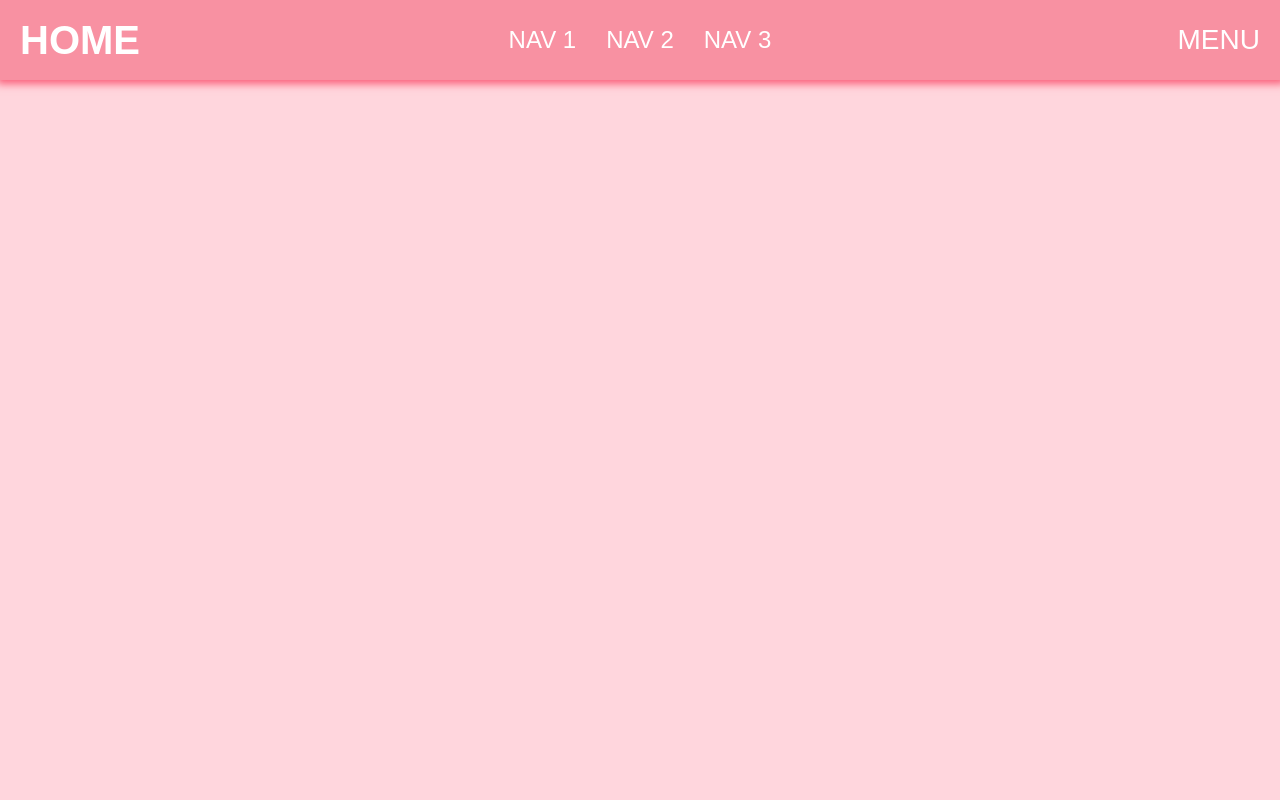
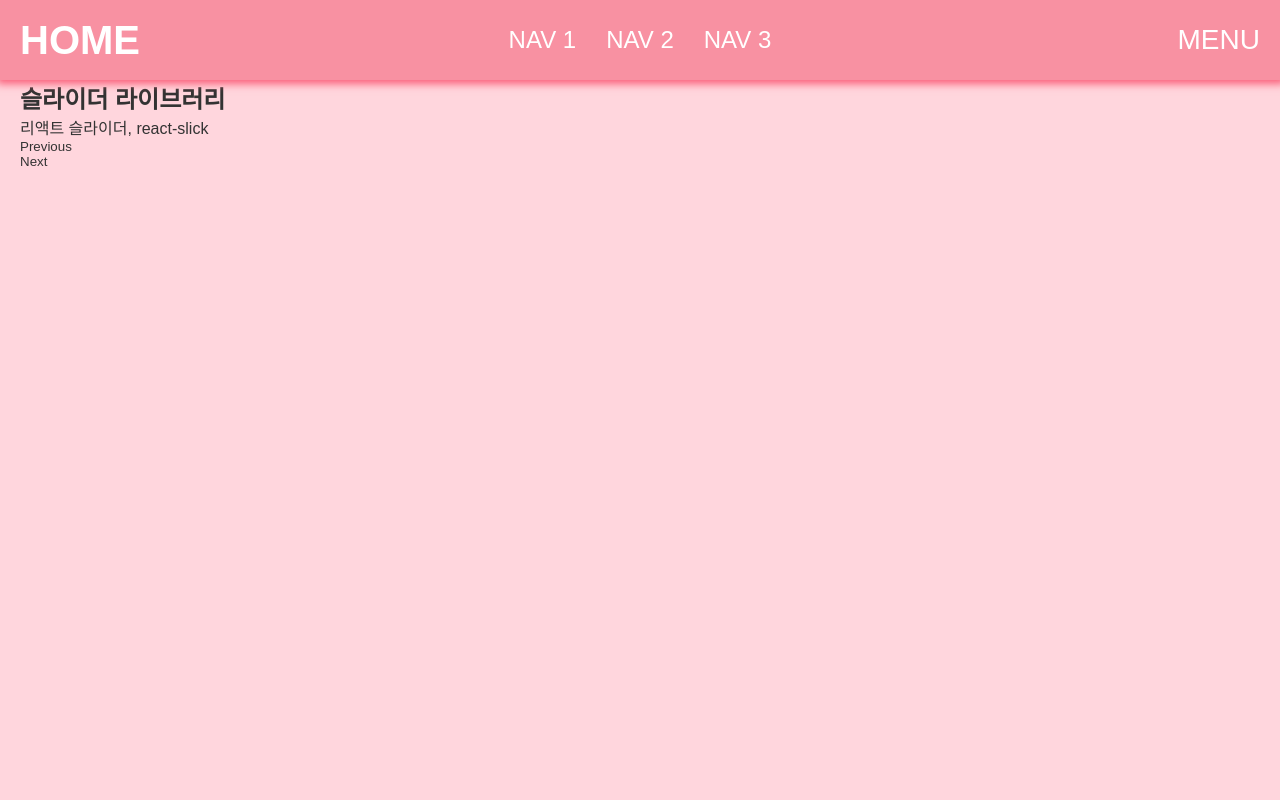
Before and after one commit to QTsom/React_TodoList, a React (Create React App) app: page /Menu2 in a window 1280 px wide. Shown: the top 800 px of the page. Built offline with nearby package versions, Linux system fonts and the light colour scheme; a web font is replaced by a local one.

Commit message:
feat: slider 추가

```diff
--- a/package.json
+++ b/package.json
@@ -10,6 +10,7 @@
     "react-dom": "^18.2.0",
     "react-router-dom": "^6.17.0",
     "react-scripts": "5.0.1",
+    "react-slick": "^0.29.0",
     "styled-components": "^6.1.0",
     "web-vitals": "^2.1.4"
   },
--- /dev/null
+++ b/src/components/ExCard.jsx
@@ -0,0 +1,7 @@
+const ExCard = () => {
+    return (
+        <></>
+    )
+}
+
+export default ExCard;
--- a/src/containers/Menu1.jsx
+++ b/src/containers/Menu1.jsx
@@ -15,7 +15,7 @@ const MenuPage1 = () => {
 
                     <div className="checkbox-wrap__content">
                         <div className="checkbox-wrap__all-check">
-                            <input type="checkbox" id="allCheck" />
+                           < input type="checkbox" id="allCheck" />
                             <label htmlFor="allCheck">전체동의</label>
                         </div>
 
@@ -35,7 +35,7 @@ const MenuPage1 = () => {
                         </ul>
 
                         <div className="button-wrap">
-                            <button className="complete-button">확인</button>
+                            <button className="complete-button" disabled>확인</button>
                         </div>
                     </div>
                 </div>
@@ -117,6 +117,10 @@ const MenuContainer = styled.div`
                 background-color: #f891a2;
                 border-radius: 5px;
                 color: #fff1f4;
+
+                &:disabled {
+                    background-color: #a0a0a0;
+                }
             }
         }
     }
--- a/src/containers/Menu2.jsx
+++ b/src/containers/Menu2.jsx
@@ -1,11 +1,36 @@
+import styled from "styled-components";
+import Slider from "react-slick"
+
 import Layout from "components/common/Layout";
+import ExCard from "components/ExCard";
 
 const MenuPage2 = () => {
+
+    const settings = {}
+
     return (
         <Layout>
+            <MenuContainer>
+                <div className="slider-wrap">
+                    <div className="title-box">
+                        <h2>슬라이더 라이브러리</h2>
+                        <p>리액트 슬라이더, react-slick</p>
+                    </div>
 
+                    <Slider {...settings}>
+                        {/* ExCard는 예시, 서버에서 배너(이미지)를 배열로 담아주면, map으로 뿌림 */}
+                        <ExCard>
+
+                        </ExCard>
+                    </Slider>
+                </div>
+            </MenuContainer>
         </Layout>
     );
 }
 
 export default MenuPage2;
+
+const MenuContainer = styled.div`
+
+`
```
Also changed, not shown: 1 other file (tests, documents, lock files or other folders).
